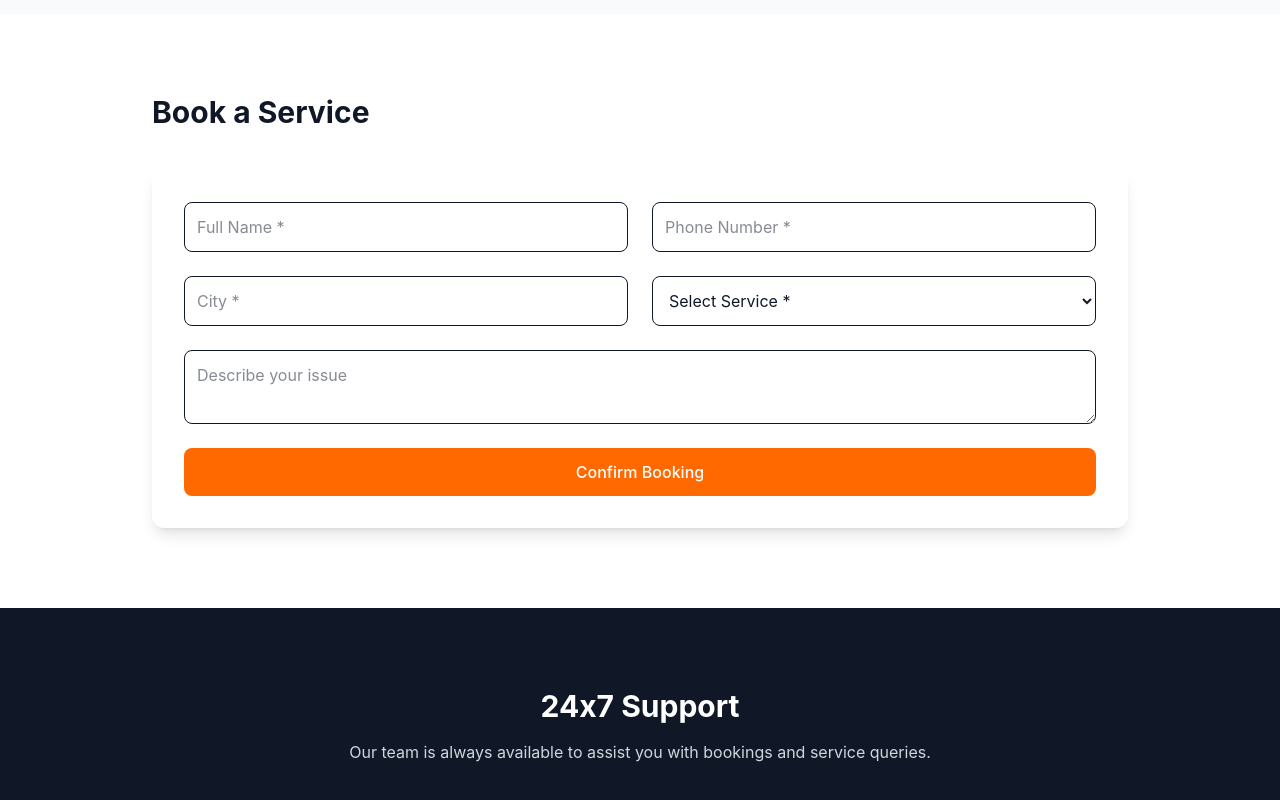
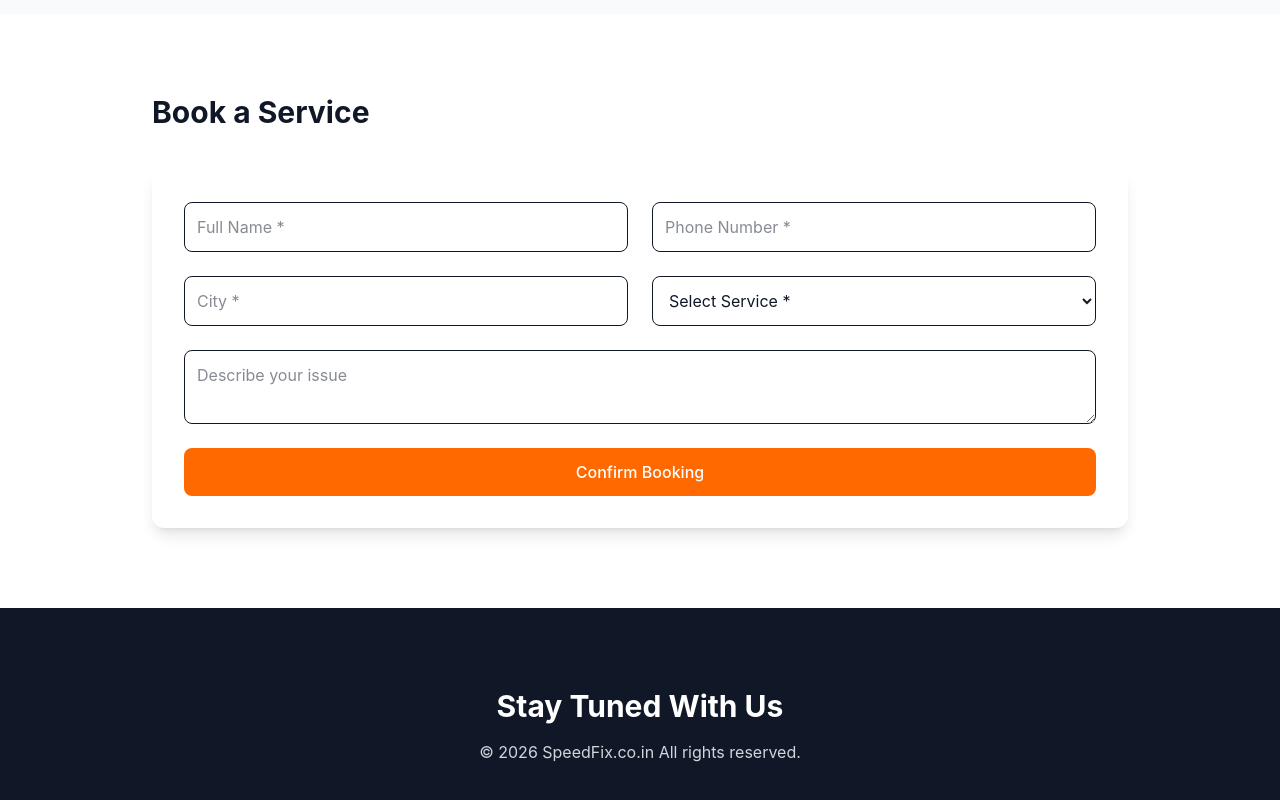
Before and after one commit to anig24/speedfix-frontend, a Next.js app: page / in a window 1280 px wide. Shown: the part 2693-3493 px from the top of the page. Built offline with nearby package versions, Linux system fonts and the light colour scheme.

Commit message:
booking system + auth + validation

```diff
--- a/app/page.tsx
+++ b/app/page.tsx
@@ -354,11 +354,11 @@ const handleSubmit = async () => {
         <div className="max-w-7xl mx-auto px-6 text-center">
 
           <h2 className="text-3xl font-bold">
-            24x7 Support
+            Stay Tuned With Us
           </h2>
 
           <p className="mt-4 text-gray-300">
-            Our team is always available to assist you with bookings and service queries.
+            © 2026 SpeedFix.co.in All rights reserved.
           </p>
 
         </div>
```
